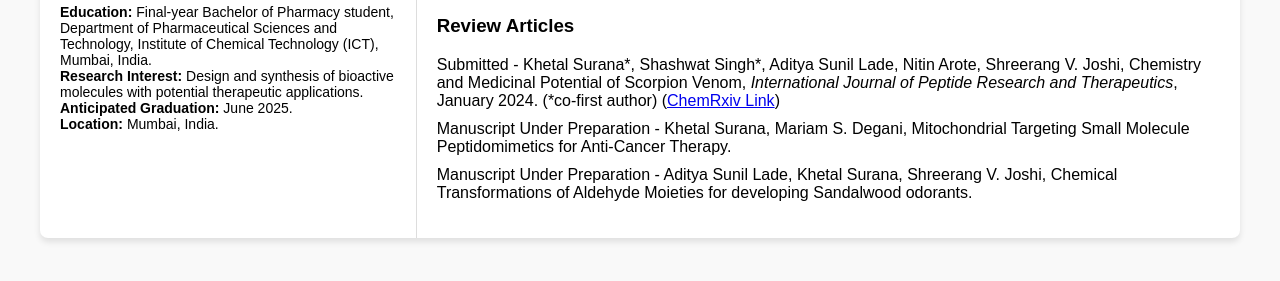
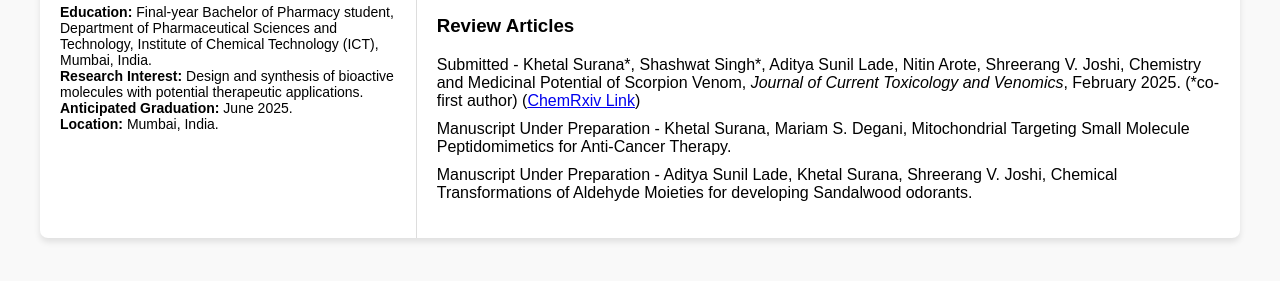
Before and after one commit to Khetal-Surana/research-portfolio, a plain HTML site: page index.html in a window 1280 px wide. Shown: the part 275-556 px from the top of the page. Drawn offline with Linux system fonts and the light colour scheme.

Commit message:
Update index.html

```diff
--- a/index.html
+++ b/index.html
@@ -159,7 +159,7 @@
 
                 <h3>Review Articles</h3>
                 <ul>
-                    <li>Submitted - Khetal Surana*, Shashwat Singh*, Aditya Sunil Lade, Nitin Arote, Shreerang V. Joshi, Chemistry and Medicinal Potential of Scorpion Venom, <em>International Journal of Peptide Research and Therapeutics</em>, January 2024. (*co-first author) (<a href="https://doi.org/10.26434/chemrxiv-2024-32wws" target="_blank">ChemRxiv Link</a>)</li>
+                    <li>Submitted - Khetal Surana*, Shashwat Singh*, Aditya Sunil Lade, Nitin Arote, Shreerang V. Joshi, Chemistry and Medicinal Potential of Scorpion Venom, <em>Journal of Current Toxicology and Venomics</em>, February 2025. (*co-first author) (<a href="https://doi.org/10.26434/chemrxiv-2024-32wws" target="_blank">ChemRxiv Link</a>)</li>
                     <li>Manuscript Under Preparation - Khetal Surana, Mariam S. Degani, Mitochondrial Targeting Small Molecule Peptidomimetics for Anti-Cancer Therapy.</li>
                     <li>Manuscript Under Preparation - Aditya Sunil Lade, Khetal Surana, Shreerang V. Joshi, Chemical Transformations of Aldehyde Moieties for developing Sandalwood odorants.</li>
                 </ul>
```
